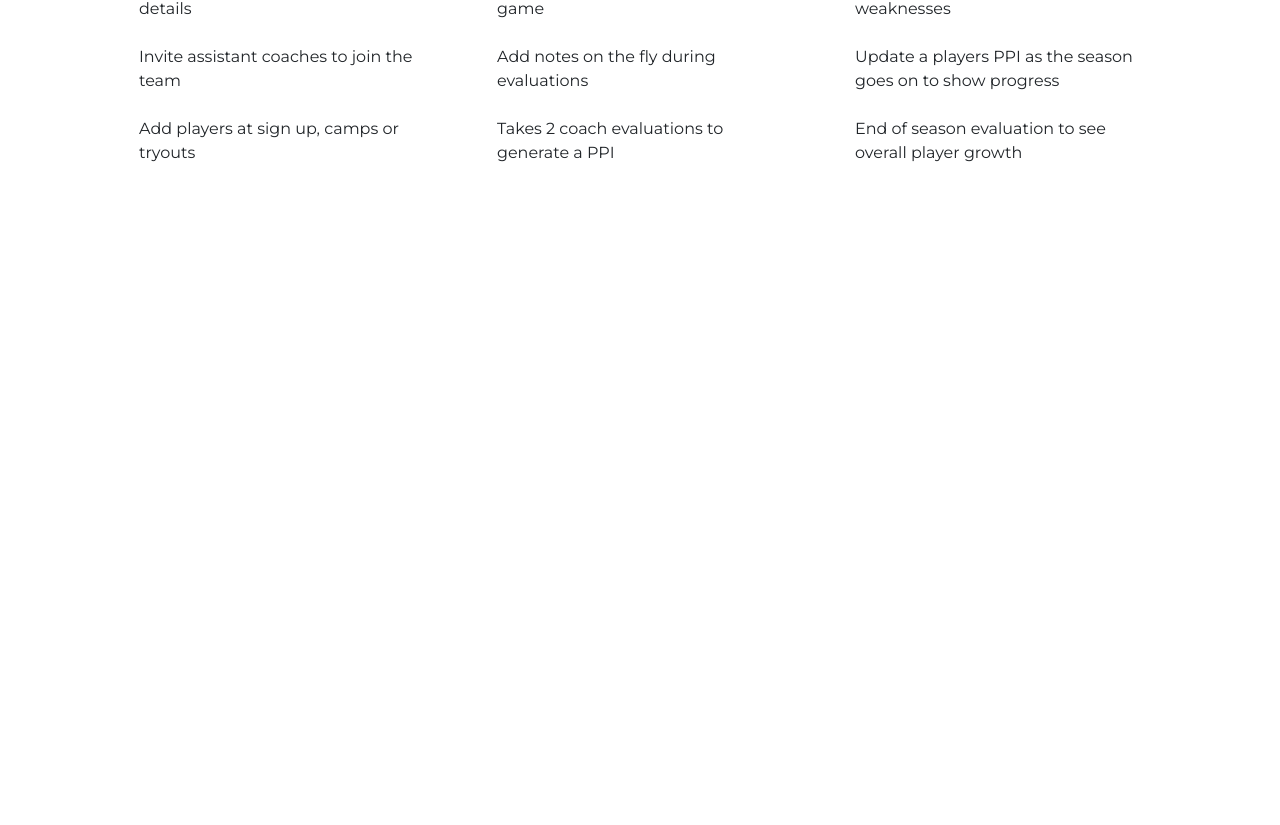
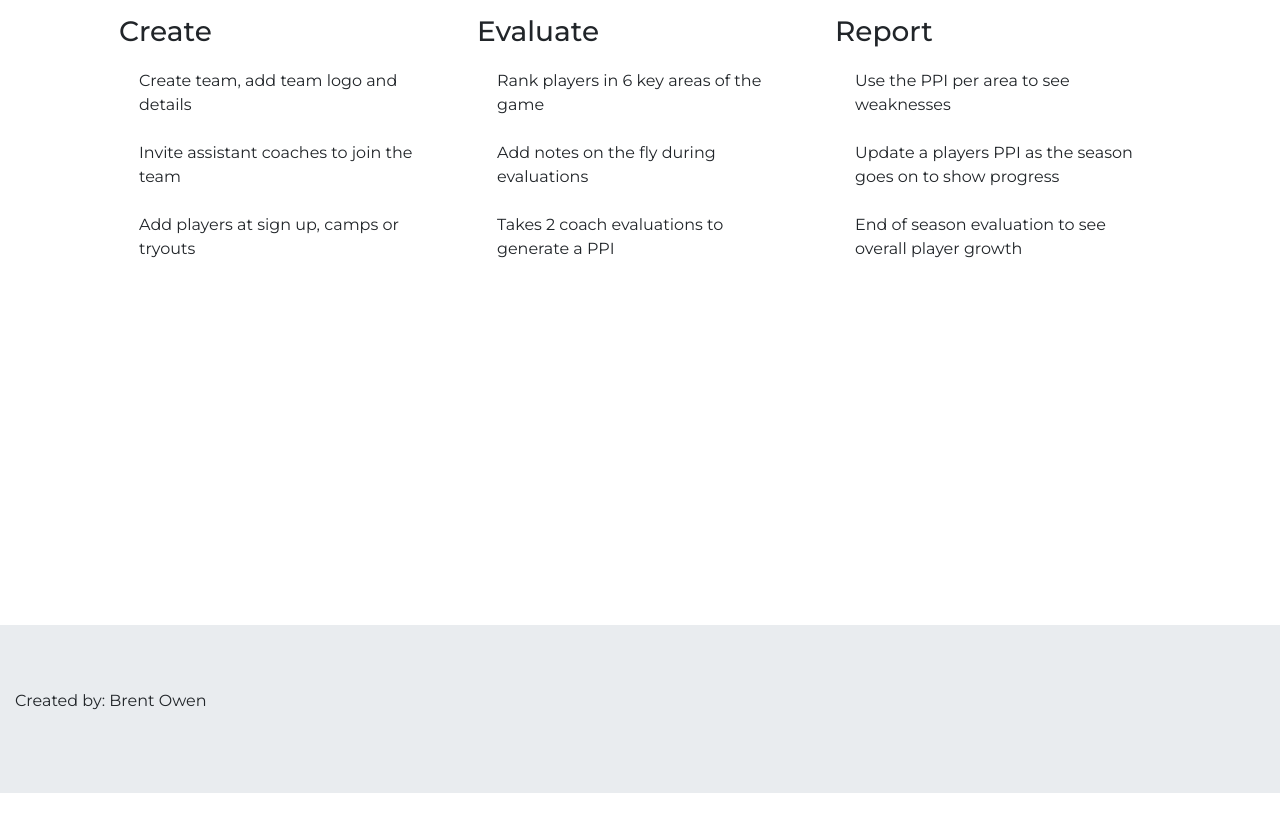
Before and after one commit to bowen227/React-PPI, a React (Create React App) app: page / in a window 1280 px wide. Shown: the part 1191-2016 px from the top of the page. Before the commit the page ends 1432 px from the top, so only its background shows below. Built offline with nearby package versions, Linux system fonts and the light colour scheme.

Commit message:
Added footer component. Updated styles correct layout issues

```diff
--- a/src/App.css
+++ b/src/App.css
@@ -5,3 +5,7 @@ body {
 #hero {
   height: 100vh;
 }
+
+.jumbotron {
+  margin: none;
+}
--- a/src/App.js
+++ b/src/App.js
@@ -4,6 +4,7 @@ import Navigation from './components/NavComponent';
 import Hero from './components/HeroComponent';
 import Association from './components/Association';
 import Coaches from './components/Coaches';
+import Footer from './components/Footer';
 
 function App() {
 
@@ -13,6 +14,7 @@ function App() {
       <Hero />
       <Association />
       <Coaches />
+      <Footer />
     </div>
   );
 }
--- a/src/components/Coaches.js
+++ b/src/components/Coaches.js
@@ -8,6 +8,7 @@ class Coaches extends Component {
     render() {
         return (
             <div className="container text-left p-5">
+                <div className="p-5"></div>
                 <div className="p-md-5"></div>
                 <h2 className="py-4">Coaches</h2>
                 <div className="row">
--- /dev/null
+++ b/src/components/Footer.js
@@ -0,0 +1,27 @@
+import { Component } from 'react';
+import { Jumbotron, Container } from 'reactstrap';
+
+class Footer extends Component {
+    constructor(props) {
+        super(props);
+    }
+
+    render() {
+        return(
+            <div>
+                <div className="p-5">
+                <div className="p-5"></div>
+                <div className="p-5"></div>
+                </div>
+                <Jumbotron fluid>
+                    <Container fluid>
+                        <div className="social-icons"></div>
+                        <p>Created by: Brent Owen</p>
+                    </Container>
+                </Jumbotron>
+            </div>
+        )
+    }
+}
+
+export default Footer;
```
